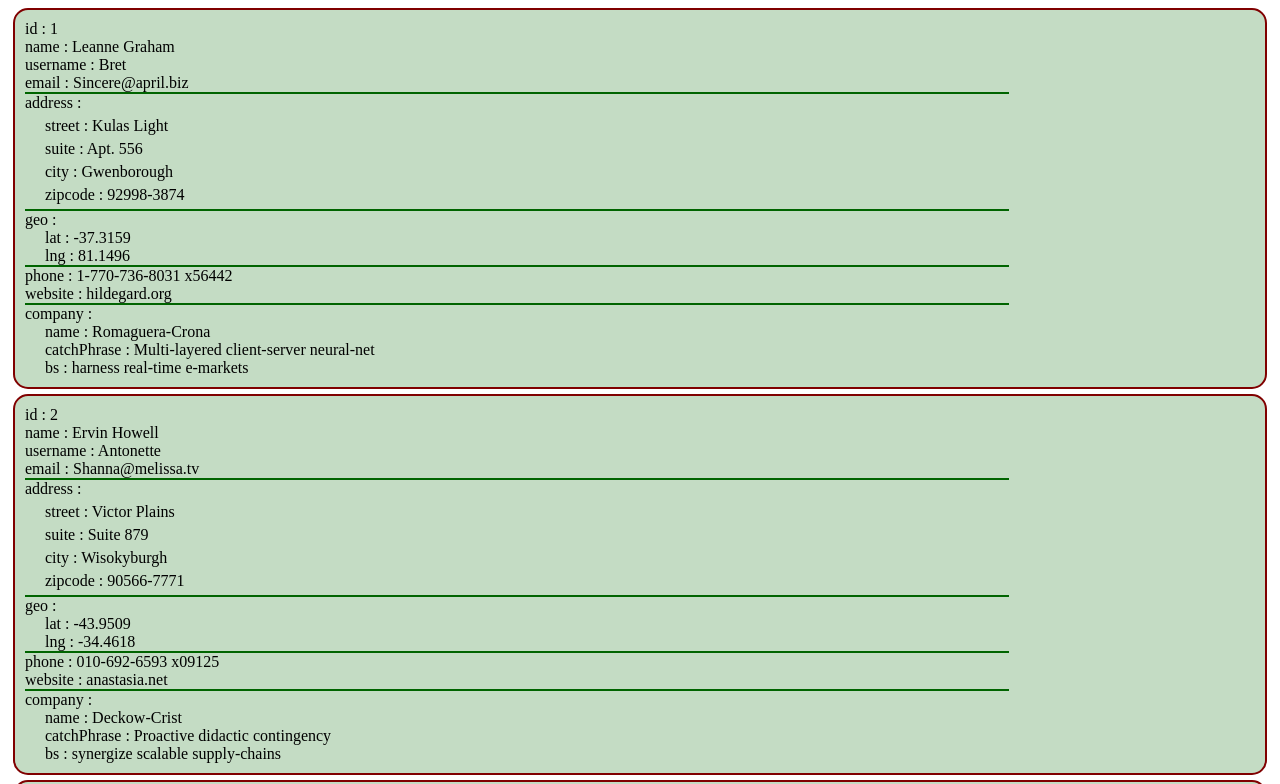
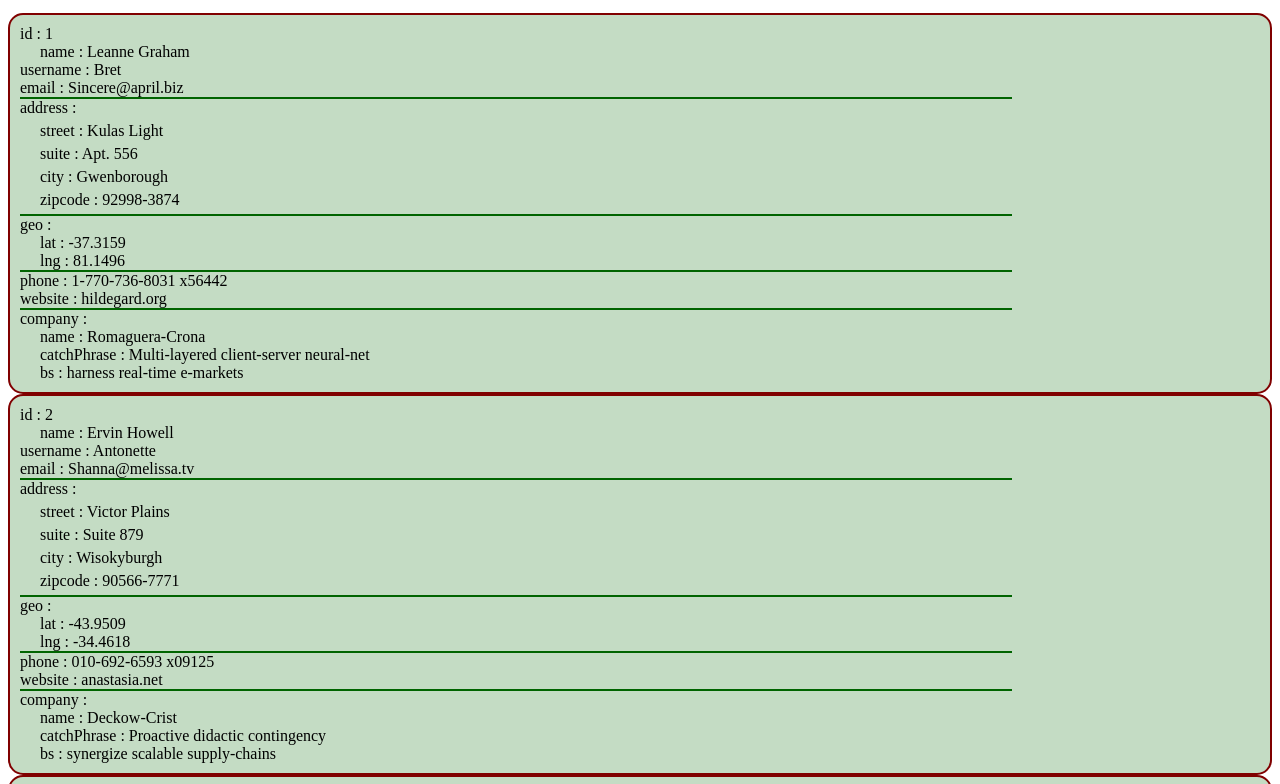
Before and after one commit to VitaliiKos/JS, a plain HTML site: page lesson9/additional/index.html in a window 1280 px wide. Shown: the top 784 px of the page. Drawn offline with Linux system fonts and the light colour scheme.

Commit message:
lesson 9 edit - /Additional/, /super-additional/

```diff
--- a/lesson9/additional/css/style.css
+++ b/lesson9/additional/css/style.css
@@ -4,9 +4,8 @@
     row-gap: 5px;
     flex-wrap: wrap;
     margin: 5px;
-    /*border: 2px solid red;*/
 }
-.cardElement{
+.userInfo{
     display: flex;
     border: 2px solid maroon;
     flex-wrap: wrap;
@@ -14,7 +13,8 @@
     border-radius: 15px;
     padding: 10px;
 }
-.addressElement{
+/*.addressElement{*/
+.addressUser{
     display: flex;
     row-gap: 5px;
     column-gap: 5px;
@@ -22,30 +22,30 @@
     flex-wrap: nowrap;
     border-top: 2px solid darkgreen;
 }
-.idElement,
-.nameElement,
-.usernameElement,
-.emailElement,
-.phoneElement,
-.websiteElement,
-.addressElement, .cityElement, .suiteElement, .zipcodeElement,
-.companyElement,.bsElement,.catchPhraseElement,.companyNameElement{
+.idUser,
+.nameUser,
+.usernameUser,
+.emailUser,
+.phoneUser,
+.websiteUser,
+.addressUser, .cityUser, .suiteUser, .zipcodeUser,
+.companyUser,.bsUser,.catchPhraseUser,.companyUser{
     width: 80%;
     /*border-bottom: 2px solid darkgreen;*/
 
 }
-.geoElement{
+.geoUser{
     width: 100%;
     border-top: 2px solid darkgreen;
     border-bottom: 2px solid darkgreen;
 }
-.latElement,.lngElement{
+.latUser,.lngUser{
     width: 100%;
 }
-.companyElement{
+.companyUser{
     border-top: 2px solid darkgreen;
 }
-.bsElement,.catchPhraseElement,.companyNameElement,.cityElement,
-.streetElement,.suiteElement,.zipcodeElement,.latElement,.lngElement {
+.bsUser,.catchPhraseUser,.nameUser,.cityUser,
+.streetUser,.suiteUser,.zipcodeUser,.latUser,.lngUser {
     padding-left: 20px;
 }
--- a/lesson9/additional/js/script.js
+++ b/lesson9/additional/js/script.js
@@ -236,82 +236,44 @@ let usersList = [
     ];
 let divElement = document.createElement("div");
 divElement.classList.add('wrap');
+document.body.appendChild(divElement);
 
-for (const itemProperty of usersList) {
-    let itemKey = Object.keys(itemProperty);
-    let itemAddressKey = Object.keys(itemProperty.address);
-    let itemCompanyKey = Object.keys(itemProperty.company);
-    let itemGeoKey = Object.keys(itemProperty.address.geo);
-    let cardElement =document.createElement('div')
-    cardElement.classList.add('cardElement')
 
-    let idElement =document.createElement('div');
-        idElement.classList.add('idElement');
-        idElement.innerText = itemKey[0]+" : "+ itemProperty.id;
-    let nameElement =document.createElement('div');
-        nameElement.classList.add('nameElement');
-        nameElement.innerText = itemKey[1]+" : "+itemProperty.name;
-    let usernameElement =document.createElement('div');
-        usernameElement.classList.add('usernameElement');
-    usernameElement.innerText = itemKey[2] + " : " + itemProperty.username;
-    let emailElement = document.createElement('div');
-        emailElement.classList.add('emailElement');
-        emailElement.innerText = itemKey[3] + " : " +  itemProperty.email;
-    let phoneElement =document.createElement('div');
-        phoneElement.classList.add('phoneElement');
-        phoneElement.innerText = itemKey[5] + " : " + itemProperty.phone;
-    let websiteElement =document.createElement('div');
-        websiteElement.classList.add('websiteElement');
-        websiteElement.innerText = itemKey[6] + " : " +  itemProperty.website;
-    let companyElement =document.createElement('div')
-        companyElement.classList.add('companyElement')
-        companyElement.innerText = itemKey[7] + " : "
-    let addressElement =document.createElement('div')
-        addressElement.classList.add('addressElement')
-        addressElement.innerText = itemKey[4] + " : "
+for (const user of usersList) {
+    let userInfo = document.createElement("div");
+    userInfo.classList.add('userInfo');
+    document.body.appendChild(userInfo);
+    let itemKey = Object.keys(user);
+    for (let i = 0; i < itemKey.length; i++) {
+        let itemKeyElement = itemKey[i];
+        itemKeyElement = document.createElement("div");
+        itemKeyElement.classList.add(`${itemKey[i]}User`);
+        if (typeof user[itemKey[i]] === 'object'){
+            itemKeyElement.innerText = itemKey[i] + " : ";
+            let itemAddressKey = Object.keys(user[itemKey[i]]);
+            for (let j = 0; j < itemAddressKey.length; j++) {
+                let KeyElement = itemAddressKey[j];
+                KeyElement = document.createElement("div");
+                KeyElement.classList.add(`${itemAddressKey[j]}User`);
+                let addressUser = itemKey[i];
+                let addressItems =itemAddressKey[j];
+                let geoLocationsObj = user[addressUser][addressItems];
+                if (typeof geoLocationsObj === "object"){
 
-    let cityElement = document.createElement("div")
-        cityElement.classList.add('cityElement')
-        cityElement.innerText = itemAddressKey[2] + " : " +  itemProperty.address.city
-    let streetElement = document.createElement("div")
-        streetElement.classList.add('streetElement')
-        streetElement.innerText =itemAddressKey[0] + " : " +   itemProperty.address.street
-    let suiteElement = document.createElement("div")
-        suiteElement.classList.add('suiteElement')
-        suiteElement.innerText = itemAddressKey[1] + " : " +  itemProperty.address.suite
-    let zipcodeElement = document.createElement("div")
-        zipcodeElement.classList.add('zipcodeElement')
-        zipcodeElement.innerText = itemAddressKey[3] + " : " +  itemProperty.address.zipcode
-    let geoElement = document.createElement("div")
-        geoElement.classList.add('geoElement')
-        geoElement.innerText = itemAddressKey[4] + " : "
-
-    let latElement = document.createElement("div")
-        latElement.classList.add('latElement')
-        latElement.innerText = itemGeoKey[0] + " : " + itemProperty.address.geo.lat
-    let lngElement = document.createElement("div")
-        lngElement.classList.add('lngElement')
-        lngElement.innerText = itemGeoKey[1] + " : " + itemProperty.address.geo.lng
-
-    let bsElement = document.createElement("div")
-        bsElement.classList.add('bsElement')
-        bsElement.innerText = itemCompanyKey[2] + " : " + itemProperty.company.bs
-    let catchPhraseElement = document.createElement("div")
-        catchPhraseElement.classList.add('catchPhraseElement')
-        catchPhraseElement.innerText = itemCompanyKey[1] + " : " + itemProperty.company.catchPhrase
-    let companyNameElement = document.createElement("div")
-        companyNameElement.classList.add('companyNameElement')
-        companyNameElement.innerText = itemCompanyKey[0] + " : " + itemProperty.company.name
-
-    document.body.appendChild(divElement)
-    divElement.appendChild(cardElement)
-
-    cardElement.append(idElement,nameElement,usernameElement,emailElement,addressElement,
-        phoneElement,websiteElement,websiteElement,companyElement)
-
-    addressElement.append(streetElement,suiteElement,cityElement,zipcodeElement,geoElement)
-
-    geoElement.append(latElement, lngElement)
-
-    companyElement.append(companyNameElement ,catchPhraseElement, bsElement)
+                        KeyElement.innerText = itemAddressKey[j] + ' : ';
+                    for (const geo in geoLocationsObj) {
+                        let local = document.createElement('div');
+                            local.classList.add(`${geo}User`);
+                            local.innerText = geo + ' : ' + geoLocationsObj[geo];
+                            KeyElement.append(local);
+                    }
+                }else{
+                    KeyElement.innerText = itemAddressKey[j] + ' : ' + itemAddressKey[j];
+                    KeyElement.innerText = itemAddressKey[j] + " : " + user[addressUser][addressItems];
+                }
+                itemKeyElement.append(KeyElement);
+            }
+        }else {itemKeyElement.innerText = itemKey[i] + " : " + user[itemKey[i]];}
+        userInfo.append(itemKeyElement);
+    }
 }
--- a/lesson9/super_additional/css/style.css
+++ b/lesson9/super_additional/css/style.css
@@ -6,9 +6,16 @@
     margin: 5px;
     padding: 10px;
 }
-.userName,.userAge,.userStatus,.userAddress{
+/*.userName,.userAge,.userStatus,.userAddress{*/
+/*    width: 100%;*/
+/*}*/
+/*.userCity,.userCountry,.userStreet,.userHouseNumber{*/
+/*    padding-left: 10px;*/
+/*}*/
+
+.nameUser,.ageUser,.statusUser,.addressUser{
     width: 100%;
 }
-.userCity,.userCountry,.userStreet,.userHouseNumber{
+.cityUser,.countryUser,.streetUser,.houseNumberUser{
     padding-left: 10px;
 }
```
Also changed, not shown: lesson9/super_additional/js/script.js (+24 -37 lines).
